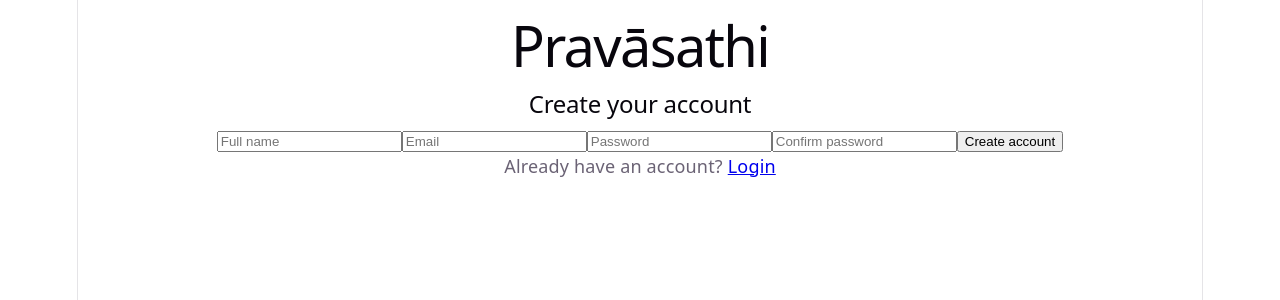
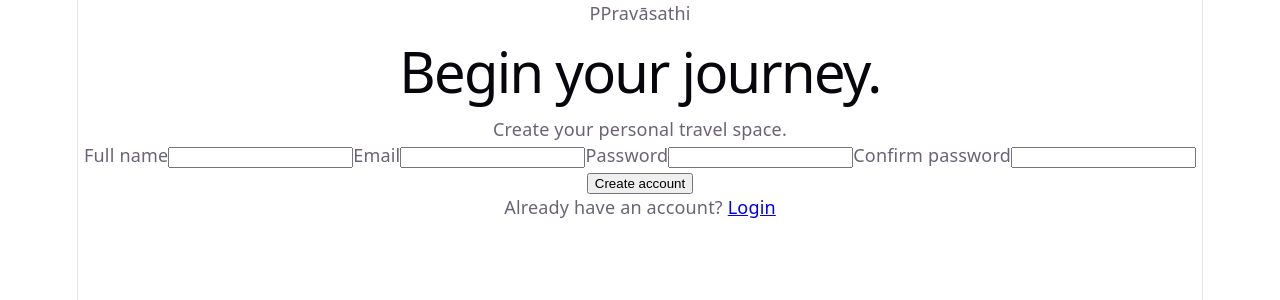
Before and after one commit to bangoriyabhavya151107/Pravas-Saathi, a React (Vite) app: page /signup in a window 1280 px wide. Shown: the top 300 px of the page. Built offline with nearby package versions, Linux system fonts and the light colour scheme; no server answers.

Commit message:
login and sign up page updated or  fix the errors

```diff
--- a/src/pages/Login.jsx
+++ b/src/pages/Login.jsx
@@ -7,19 +7,19 @@ export default function Login() {
 
   const [email, setEmail] = useState('')
   const [password, setPassword] = useState('')
+  const [error, setError] = useState('')
+  const [loading, setLoading] = useState(false)
 
-  const [loading, setLoading] = useState(false)
-  const [error, setError] = useState('')
-
-  async function handleLogin(event) {
-    event.preventDefault()
+  async function handleLogin(e) {
+    e.preventDefault()
 
     setError('')
     setLoading(true)
 
-    const { error } = await supabase.auth.signInWithPassword({
+    const { error } =
+      await supabase.auth.signInWithPassword({
         email,
-      password,
+        password
       })
 
     setLoading(false)
@@ -29,41 +29,65 @@ export default function Login() {
       return
     }
 
-    navigate('/dashboard')
+    navigate('/')
   }
 
   return (
-    <main>
-      <h1>Pravāsathi</h1>
-      <h2>Welcome back</h2>
+    <div className="auth-page">
+      <div className="auth-panel">
+        <div className="brand">
+          <span className="brand-icon">P</span>
+          Pravāsathi
+        </div>
+
+        <h1>Welcome back.</h1>
+
+        <p>
+          Your next journey is waiting.
+        </p>
 
         <form onSubmit={handleLogin}>
+          <label>Email</label>
+
           <input
             type="email"
-          placeholder="Email"
             value={email}
-          onChange={(e) => setEmail(e.target.value)}
+            onChange={(e) =>
+              setEmail(e.target.value)
+            }
             required
           />
 
+          <label>Password</label>
+
           <input
             type="password"
-          placeholder="Password"
             value={password}
-          onChange={(e) => setPassword(e.target.value)}
+            onChange={(e) =>
+              setPassword(e.target.value)
+            }
             required
           />
 
-        <button type="submit" disabled={loading}>
+          {error && (
+            <div className="error">
+              {error}
+            </div>
+          )}
+
+          <button className="primary-btn">
             {loading ? 'Signing in...' : 'Login'}
           </button>
         </form>
 
-      {error && <p>{error}</p>}
-
         <p>
-        Don't have an account? <Link to="/signup">Create one</Link>
+          New traveller?
+          {' '}
+          <Link to="/signup">
+            Create account
+          </Link>
         </p>
-    </main>
+      </div>
+    </div>
   )
 }
--- a/src/pages/Signup.jsx
+++ b/src/pages/Signup.jsx
@@ -5,42 +5,44 @@ import { supabase } from '../lib/supabase'
 export default function Signup() {
   const navigate = useNavigate()
 
-  const [fullName, setFullName] = useState('')
+  const [name, setName] = useState('')
   const [email, setEmail] = useState('')
   const [password, setPassword] = useState('')
-  const [confirmPassword, setConfirmPassword] = useState('')
+  const [confirm, setConfirm] = useState('')
 
+  const [error, setError] = useState('')
+  const [message, setMessage] = useState('')
   const [loading, setLoading] = useState(false)
-  const [message, setMessage] = useState('')
-  const [error, setError] = useState('')
 
-  async function handleSignup(event) {
-    event.preventDefault()
+  async function handleSignup(e) {
+    e.preventDefault()
 
     setError('')
     setMessage('')
 
-    if (password !== confirmPassword) {
+    if (password !== confirm) {
       setError('Passwords do not match.')
       return
     }
 
     if (password.length < 8) {
-      setError('Password must be at least 8 characters.')
+      setError('Password must contain at least 8 characters.')
       return
     }
 
     setLoading(true)
 
-    const { data, error } = await supabase.auth.signUp({
+    const { data, error } =
+      await supabase.auth.signUp({
         email,
         password,
         options: {
           data: {
-          full_name: fullName,
+            full_name: name
           },
-        emailRedirectTo: window.location.origin,
-      },
+          emailRedirectTo:
+            window.location.origin
+        }
       })
 
     setLoading(false)
@@ -51,64 +53,104 @@ export default function Signup() {
     }
 
     if (data.session) {
-      navigate('/dashboard')
+      navigate('/')
     } else {
       setMessage(
-        'Account created. Please check your email to confirm your account.'
+        'Account created. Check your email to confirm your account.'
       )
     }
   }
 
   return (
-    <main>
-      <h1>Pravāsathi</h1>
-      <h2>Create your account</h2>
+    <div className="auth-page">
+      <div className="auth-panel">
+
+        <div className="brand">
+          <span className="brand-icon">P</span>
+          Pravāsathi
+        </div>
+
+        <h1>Begin your journey.</h1>
+
+        <p>
+          Create your personal travel space.
+        </p>
 
         <form onSubmit={handleSignup}>
+
+          <label>Full name</label>
+
           <input
-          type="text"
-          placeholder="Full name"
-          value={fullName}
-          onChange={(e) => setFullName(e.target.value)}
+            value={name}
+            onChange={(e) =>
+              setName(e.target.value)
+            }
             required
           />
 
+          <label>Email</label>
+
           <input
             type="email"
-          placeholder="Email"
             value={email}
-          onChange={(e) => setEmail(e.target.value)}
+            onChange={(e) =>
+              setEmail(e.target.value)
+            }
             required
           />
 
-        <input
-          type="password"
-          placeholder="Password"
-          value={password}
-          onChange={(e) => setPassword(e.target.value)}
-          required
-          minLength={8}
-        />
+          <label>Password</label>
 
           <input
             type="password"
-          placeholder="Confirm password"
-          value={confirmPassword}
-          onChange={(e) => setConfirmPassword(e.target.value)}
+            value={password}
+            onChange={(e) =>
+              setPassword(e.target.value)
+            }
+            minLength={8}
             required
           />
 
-        <button type="submit" disabled={loading}>
-          {loading ? 'Creating account...' : 'Create account'}
+          <label>Confirm password</label>
+
+          <input
+            type="password"
+            value={confirm}
+            onChange={(e) =>
+              setConfirm(e.target.value)
+            }
+            required
+          />
+
+          {error && (
+            <div className="error">
+              {error}
+            </div>
+          )}
+
+          {message && (
+            <div className="success">
+              {message}
+            </div>
+          )}
+
+          <button className="primary-btn">
+            {loading
+              ? 'Creating account...'
+              : 'Create account'}
           </button>
+
         </form>
 
-      {error && <p>{error}</p>}
-      {message && <p>{message}</p>}
+        <p>
+          Already have an account?
+          {' '}
+          <Link to="/login">
+            Login
+          </Link>
+        </p>
 
-      <p>
-        Already have an account? <Link to="/login">Login</Link>
-      </p>
-    </main>
+      </div>
+    </div>
   )
 }
```
Lines whose indentation alone changed are shown as unchanged.
